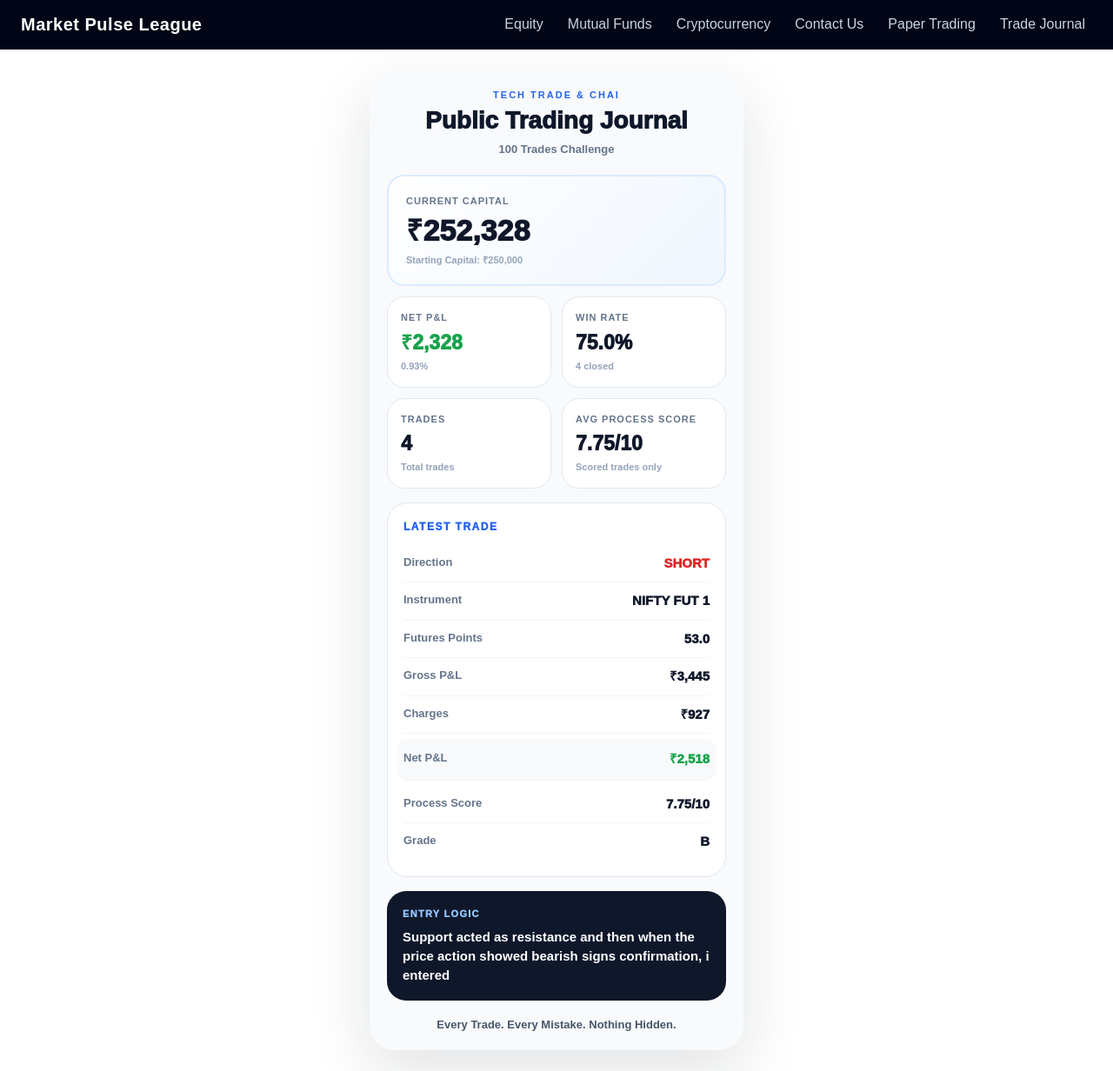
After one commit to vinaykelkar/market-pulse-league, a Flask app: page /journal-mobile in a window 1280 px wide. The commit adds this page. Shown: the whole page at 87% size. Run offline with Flask 3, Linux system fonts and the light colour scheme.

Commit message:
added mob journal view page and code

```diff
--- a/app.py
+++ b/app.py
@@ -170,5 +170,13 @@ def trade_journal():
     summary = get_summary()
     return render_template("trade_journal.html", summary=summary)
 
+
+@app.route("/journal-mobile")
+def journal_mobile():
+    from services.paper_trading_service import get_summary
+
+    summary = get_summary()
+    return render_template("journal_mobile.html", summary=summary)
+
 if __name__ == "__main__":
     app.run(debug=True)
--- a/data/paper_trades_v2.csv
+++ b/data/paper_trades_v2.csv
@@ -1,7 +1,9 @@
 trade_id,event_type,event_date,event_time,instrument,direction,spot_price,futures_price,quantity,stop_loss,target,status,trend_bias,structure,ema_alignment,key_level_context,entry_type,stop_type,reward_context,gap_context,trade_direction_alignment,process_score,process_grade,chart_screenshot,entry_logic,exit_logic
-1,ENTRY,2026-06-23,09:32:58,NIFTY FUT 2,LONG,24091,24207,65,24065,24150,,,,,,,,,,,,,,,
-1,EXIT,2026-06-23,09:51:00,NIFTY FUT 2,LONG,24121,24237,65,,,,,,,,,,,,,,,,,
-2,ENTRY,2026-06-24,10:32:23,NIFTY FUT 1,SHORT,23955,23953,65,23970,23925,,,,,,,,,,,,,,,
-2,EXIT,2026-06-24,11:23:16,NIFTY FUT 1,SHORT,23970,23963,65,,,,,,,,,,,,,,,,,
-3,ENTRY,2026-06-25,10:45:57,NIFTY FUT 1,LONG,24185,24194,65,24170,24230,,,,,,,,,,,,,,,
-3,EXIT,2026-06-25,11:26:36,NIFTY FUT 1,LONG,24205,24214,65,,,,,,,,,,,,,,,,,
+1,ENTRY,2026-06-23,09:32:58,NIFTY FUT 2,LONG,24091.0,24207.0,65,24065.0,24150.0,,,,,,,,,,,0.0,,,,
+1,EXIT,2026-06-23,09:51:00,NIFTY FUT 2,LONG,24121.0,24237.0,65,0.0,0.0,,,,,,,,,,,0.0,,,,
+2,ENTRY,2026-06-24,10:32:23,NIFTY FUT 1,SHORT,23955.0,23953.0,65,23970.0,23925.0,,,,,,,,,,,0.0,,,,
+2,EXIT,2026-06-24,11:23:16,NIFTY FUT 1,SHORT,23970.0,23963.0,65,0.0,0.0,,,,,,,,,,,0.0,,,,
+3,ENTRY,2026-06-25,10:45:57,NIFTY FUT 1,LONG,24185.0,24194.0,65,24170.0,24230.0,,,,,,,,,,,0.0,,,,
+3,EXIT,2026-06-25,11:26:36,NIFTY FUT 1,LONG,24205.0,24214.0,65,0.0,0.0,,,,,,,,,,,0.0,,,,
+4,ENTRY,2026-06-29,12:09:08,NIFTY FUT 1,SHORT,24049.0,24055.0,65,24069.0,24000.0,OPEN,Bearish,LHLL,Bearish,Mid Range,Reversal,Fixed Points,Good,Not Applicable,With Trend,7.75,B,uploads/chart_screenshots/20260629_120908_trade_29_june_2026.png,"Support acted as resistance and then when the price action showed bearish signs confirmation, i entered",
+4,EXIT,2026-06-29,12:17:06,NIFTY FUT 1,SHORT,23985.0,24002.0,65,,,CLOSED,,,,,,,,,,,,,,hit the target and near the major support of 24000. Could breakdown or take support and rise. Not interested to take that chance
--- a/services/paper_trading_service.py
+++ b/services/paper_trading_service.py
@@ -504,6 +504,19 @@ def get_summary():
 
     win_rate = (len(wins) / len(closed_trades) * 100) if closed_trades else 0
 
+    scored_trades = [
+        trade for trade in trades
+        if isinstance(trade.get("process_score"), (int, float))
+        and safe_float(trade.get("process_score")) > 0
+    ]
+
+    avg_process_score = (
+        sum(safe_float(trade["process_score"]) for trade in scored_trades) / len(scored_trades)
+        if scored_trades else 0
+    )
+
+    latest_trade = trades[-1] if trades else None
+
     return {
         "starting_capital": STARTING_CAPITAL,
         "current_capital": round(STARTING_CAPITAL + total_net_pnl, 2),
@@ -513,5 +526,7 @@ def get_summary():
         "closed_trade_count": len(closed_trades),
         "win_rate": round(win_rate, 2),
         "active_trade": open_trades[0] if open_trades else None,
+        "latest_trade": latest_trade,
+        "avg_process_score": round(avg_process_score, 2),
         "trades": trades,
     }
--- a/static/css/style.css
+++ b/static/css/style.css
@@ -961,3 +961,184 @@ a {
     margin-left: auto;
     margin-right: auto;
 }
+.mobile-journal-page {
+    background: #ffffff;
+    min-height: 100vh;
+    padding: 24px 12px;
+}
+
+.mobile-journal-shell {
+    max-width: 430px;
+    margin: 0 auto;
+    background: #f8fafc;
+    border-radius: 28px;
+    padding: 20px;
+    box-shadow: 0 24px 70px rgba(15, 23, 42, 0.12);
+}
+
+.mobile-journal-header {
+    text-align: center;
+    margin-bottom: 18px;
+}
+
+.mobile-journal-header p {
+    margin: 0;
+    font-size: 11px;
+    font-weight: 900;
+    letter-spacing: 2px;
+    color: #2563eb;
+}
+
+.mobile-journal-header h1 {
+    margin: 6px 0;
+    font-size: 28px;
+    font-weight: 950;
+    color: #0f172a;
+    line-height: 1.05;
+}
+
+.mobile-journal-header span {
+    font-size: 13px;
+    font-weight: 800;
+    color: #64748b;
+}
+
+.mobile-kpi-grid {
+    display: grid;
+    grid-template-columns: 1fr 1fr;
+    gap: 12px;
+    margin-top: 12px;
+}
+
+.mobile-kpi-card {
+    background: #ffffff;
+    border-radius: 20px;
+    padding: 15px;
+    border: 1px solid #e2e8f0;
+}
+
+.mobile-kpi-card.primary {
+    padding: 20px;
+    border: 2px solid #dbeafe;
+    background: linear-gradient(135deg, #ffffff, #eff6ff);
+}
+
+.mobile-kpi-card span {
+    display: block;
+    font-size: 11px;
+    font-weight: 900;
+    color: #64748b;
+    text-transform: uppercase;
+    letter-spacing: 1px;
+    margin-bottom: 8px;
+}
+
+.mobile-kpi-card strong {
+    display: block;
+    font-size: 23px;
+    font-weight: 950;
+    color: #0f172a;
+    line-height: 1.1;
+}
+
+.mobile-kpi-card.primary strong {
+    font-size: 34px;
+}
+
+.mobile-kpi-card small {
+    display: block;
+    margin-top: 6px;
+    font-size: 11px;
+    font-weight: 700;
+    color: #94a3b8;
+}
+
+.mobile-trade-card {
+    background: #ffffff;
+    border-radius: 24px;
+    padding: 18px;
+    margin-top: 16px;
+    border: 1px solid #e2e8f0;
+}
+
+.mobile-section-label {
+    font-size: 12px;
+    font-weight: 950;
+    color: #2563eb;
+    letter-spacing: 1.5px;
+    text-transform: uppercase;
+    margin-bottom: 12px;
+}
+
+.mobile-trade-row {
+    display: flex;
+    justify-content: space-between;
+    gap: 14px;
+    padding: 10px 0;
+    border-bottom: 1px solid #f1f5f9;
+}
+
+.mobile-trade-row:last-child {
+    border-bottom: none;
+}
+
+.mobile-trade-row span {
+    font-size: 13px;
+    font-weight: 800;
+    color: #64748b;
+}
+
+.mobile-trade-row strong {
+    font-size: 15px;
+    font-weight: 950;
+    color: #0f172a;
+    text-align: right;
+}
+
+.mobile-trade-row.highlight {
+    background: #f8fafc;
+    margin: 6px -8px;
+    padding: 12px 8px;
+    border-radius: 14px;
+}
+
+.mobile-lesson-card {
+    background: #0f172a;
+    color: #ffffff;
+    border-radius: 22px;
+    padding: 18px;
+    margin-top: 16px;
+}
+
+.mobile-lesson-card span {
+    display: block;
+    font-size: 11px;
+    font-weight: 950;
+    color: #93c5fd;
+    letter-spacing: 1.3px;
+    text-transform: uppercase;
+    margin-bottom: 8px;
+}
+
+.mobile-lesson-card p {
+    margin: 0;
+    font-size: 15px;
+    line-height: 1.45;
+    font-weight: 700;
+}
+
+.mobile-footer-line {
+    text-align: center;
+    margin-top: 18px;
+    color: #475569;
+    font-size: 13px;
+    font-weight: 900;
+}
+
+.positive {
+    color: #16a34a !important;
+}
+
+.negative {
+    color: #dc2626 !important;
+}
--- /dev/null
+++ b/templates/journal_mobile.html
@@ -0,0 +1,131 @@
+{% extends "base.html" %}
+
+{% block content %}
+
+<section class="mobile-journal-page">
+
+    <div class="mobile-journal-shell">
+
+        <div class="mobile-journal-header">
+            <p>TECH TRADE & CHAI</p>
+            <h1>Public Trading Journal</h1>
+            <span>100 Trades Challenge</span>
+        </div>
+
+        <div class="mobile-kpi-card primary">
+            <span>Current Capital</span>
+            <strong>₹{{ "{:,.0f}".format(summary.current_capital) }}</strong>
+            <small>Starting Capital: ₹{{ "{:,.0f}".format(summary.starting_capital) }}</small>
+        </div>
+
+        <div class="mobile-kpi-grid">
+
+            <div class="mobile-kpi-card">
+                <span>Net P&L</span>
+                <strong class="{{ 'positive' if summary.total_pnl >= 0 else 'negative' }}">
+                    ₹{{ "{:,.0f}".format(summary.total_pnl) }}
+                </strong>
+                <small>{{ summary.total_pnl_pct }}%</small>
+            </div>
+
+            <div class="mobile-kpi-card">
+                <span>Win Rate</span>
+                <strong>{{ summary.win_rate }}%</strong>
+                <small>{{ summary.closed_trade_count }} closed</small>
+            </div>
+
+            <div class="mobile-kpi-card">
+                <span>Trades</span>
+                <strong>{{ summary.trade_count }}</strong>
+                <small>Total trades</small>
+            </div>
+
+            <div class="mobile-kpi-card">
+                <span>Avg Process Score</span>
+                <strong>{{ summary.avg_process_score }}/10</strong>
+                <small>Scored trades only</small>
+            </div>
+
+        </div>
+
+        {% if summary.latest_trade %}
+
+            <div class="mobile-trade-card">
+
+                <div class="mobile-section-label">Latest Trade</div>
+
+                <div class="mobile-trade-row">
+                    <span>Direction</span>
+                    <strong class="{{ 'positive' if summary.latest_trade.direction == 'LONG' else 'negative' }}">
+                        {{ summary.latest_trade.direction }}
+                    </strong>
+                </div>
+
+                <div class="mobile-trade-row">
+                    <span>Instrument</span>
+                    <strong>{{ summary.latest_trade.instrument }}</strong>
+                </div>
+
+                <div class="mobile-trade-row">
+                    <span>Futures Points</span>
+                    <strong>{{ summary.latest_trade.futures_points }}</strong>
+                </div>
+
+                <div class="mobile-trade-row">
+                    <span>Gross P&L</span>
+                    <strong>₹{{ "{:,.0f}".format(summary.latest_trade.gross_pnl) }}</strong>
+                </div>
+
+                <div class="mobile-trade-row">
+                    <span>Charges</span>
+                    <strong>₹{{ "{:,.0f}".format(summary.latest_trade.estimated_charges) }}</strong>
+                </div>
+
+                <div class="mobile-trade-row highlight">
+                    <span>Net P&L</span>
+                    <strong class="{{ 'positive' if summary.latest_trade.net_pnl >= 0 else 'negative' }}">
+                        ₹{{ "{:,.0f}".format(summary.latest_trade.net_pnl) }}
+                    </strong>
+                </div>
+
+                <div class="mobile-trade-row">
+                    <span>Process Score</span>
+                    <strong>
+                        {% if summary.latest_trade.process_score == "Imported" %}
+                            Imported
+                        {% else %}
+                            {{ summary.latest_trade.process_score }}/10
+                        {% endif %}
+                    </strong>
+                </div>
+
+                <div class="mobile-trade-row">
+                    <span>Grade</span>
+                    <strong>{{ summary.latest_trade.process_grade }}</strong>
+                </div>
+
+            </div>
+
+            <div class="mobile-lesson-card">
+                <span>Entry Logic</span>
+                <p>{{ summary.latest_trade.entry_logic }}</p>
+            </div>
+
+        {% else %}
+
+            <div class="mobile-trade-card">
+                <div class="mobile-section-label">Latest Trade</div>
+                <p>No trades recorded yet.</p>
+            </div>
+
+        {% endif %}
+
+        <div class="mobile-footer-line">
+            Every Trade. Every Mistake. Nothing Hidden.
+        </div>
+
+    </div>
+
+</section>
+
+{% endblock %}
```
Also changed, not shown: static/uploads/chart_screenshots/20260629_120908_trade_29_june_2026.png (added).
